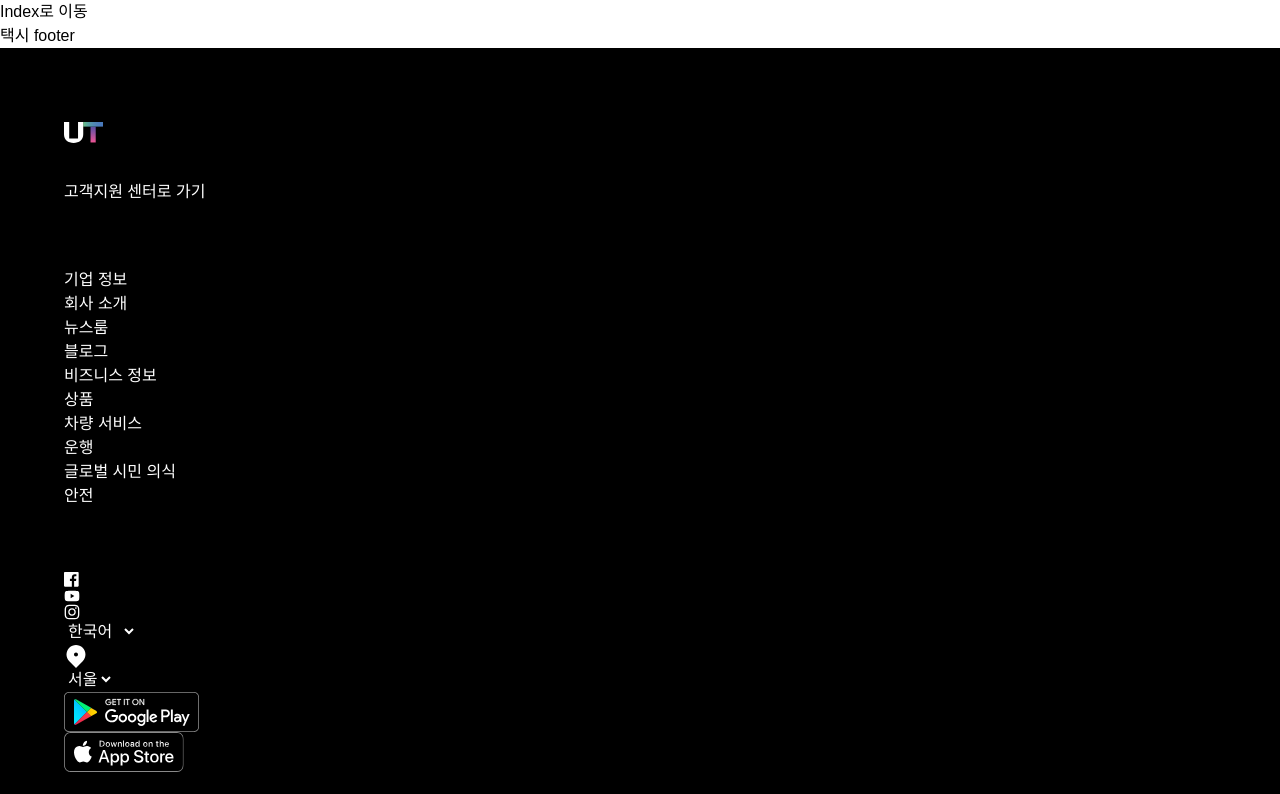
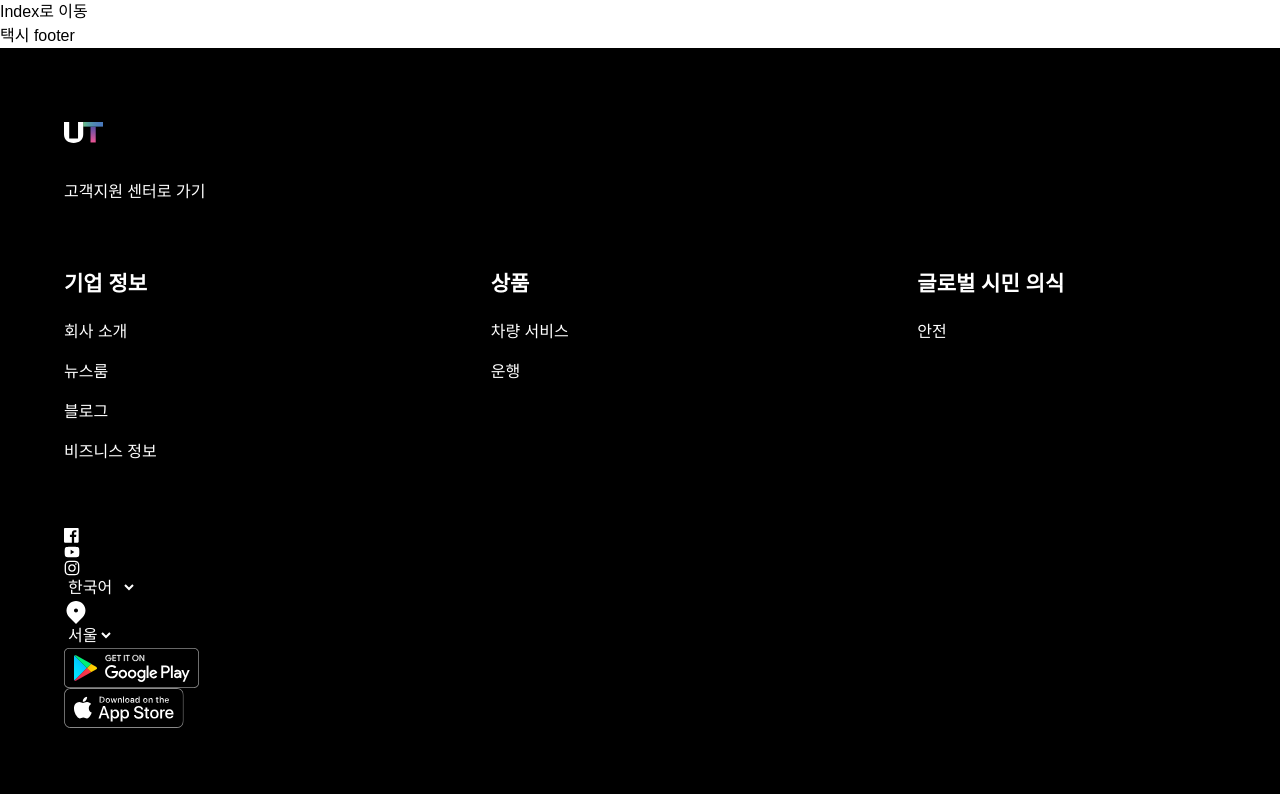
Before and after one commit to FRONTENDBOOTCAMP-17th/coolpeace-tailwind, a website built with Vite: page src/taxi-footer/taxi-footer.html in a window 1280 px wide. Shown: the top 794 px of the page. Built offline with nearby package versions, Linux system fonts and the light colour scheme; a web font is replaced by a local one.

Commit message:
menu 부분까지 수정 완료

```diff
--- a/src/taxi-footer/taxi-footer.html
+++ b/src/taxi-footer/taxi-footer.html
@@ -44,29 +44,29 @@
           <p class="whitespace-nowrap m-0">고객지원 센터로 가기</p>
         </div>
 
-        <nav class="footer-menu">
-          <div class="menu-column">
-            <p class="menu-title">기업 정보</p>
-            <ul class="menu-list">
-              <li><a href="/">회사 소개</a></li>
-              <li><a href="/">뉴스룸</a></li>
-              <li><a href="/">블로그</a></li>
-              <li><a href="/">비즈니스 정보</a></li>
+        <nav class="grid grid-cols-3 w-full justify-between gap-x-4 min-[501px]:justify-start min-[501px]:gap-x-[clamp(16px,10vw,200px)]">
+          <div class="flex flex-col items-start min-w-0">
+            <p class="text-[21px] font-bold mb-5 mt-0 p-0 whitespace-nowrap">기업 정보</p>
+            <ul class="flex flex-col gap-4 p-0 m-0 list-none">
+              <li class="whitespace-nowrap text-left"><a href="/">회사 소개</a></li>
+              <li class="whitespace-nowrap text-left"><a href="/">뉴스룸</a></li>
+              <li class="whitespace-nowrap text-left"><a href="/">블로그</a></li>
+              <li class="whitespace-nowrap text-left"><a href="/">비즈니스 정보</a></li>
             </ul>
           </div>
 
-          <div class="menu-column">
-            <p class="menu-title">상품</p>
-            <ul class="menu-list">
-              <li><a href="/">차량 서비스</a></li>
-              <li><a href="/">운행</a></li>
+          <div class="flex flex-col items-start min-w-0">
+            <p class="text-[21px] font-bold mb-5 mt-0 p-0 whitespace-nowrap">상품</p>
+            <ul class="flex flex-col gap-4 p-0 m-0 list-none">
+              <li class="whitespace-nowrap text-left"><a href="/">차량 서비스</a></li>
+              <li class="whitespace-nowrap text-left"><a href="/">운행</a></li>
             </ul>
           </div>
 
-          <div class="menu-column">
-            <p class="menu-title">글로벌 시민 의식</p>
-            <ul class="menu-list">
-              <li><a href="/">안전</a></li>
+          <div class="flex flex-col items-start min-w-0">
+            <p class="text-[21px] font-bold mb-5 mt-0 p-0 whitespace-nowrap">글로벌 시민 의식</p>
+            <ul class="flex flex-col gap-4 p-0 m-0 list-none">
+              <li class="whitespace-nowrap text-left"><a href="/">안전</a></li>
             </ul>
           </div>
         </nav>
```
